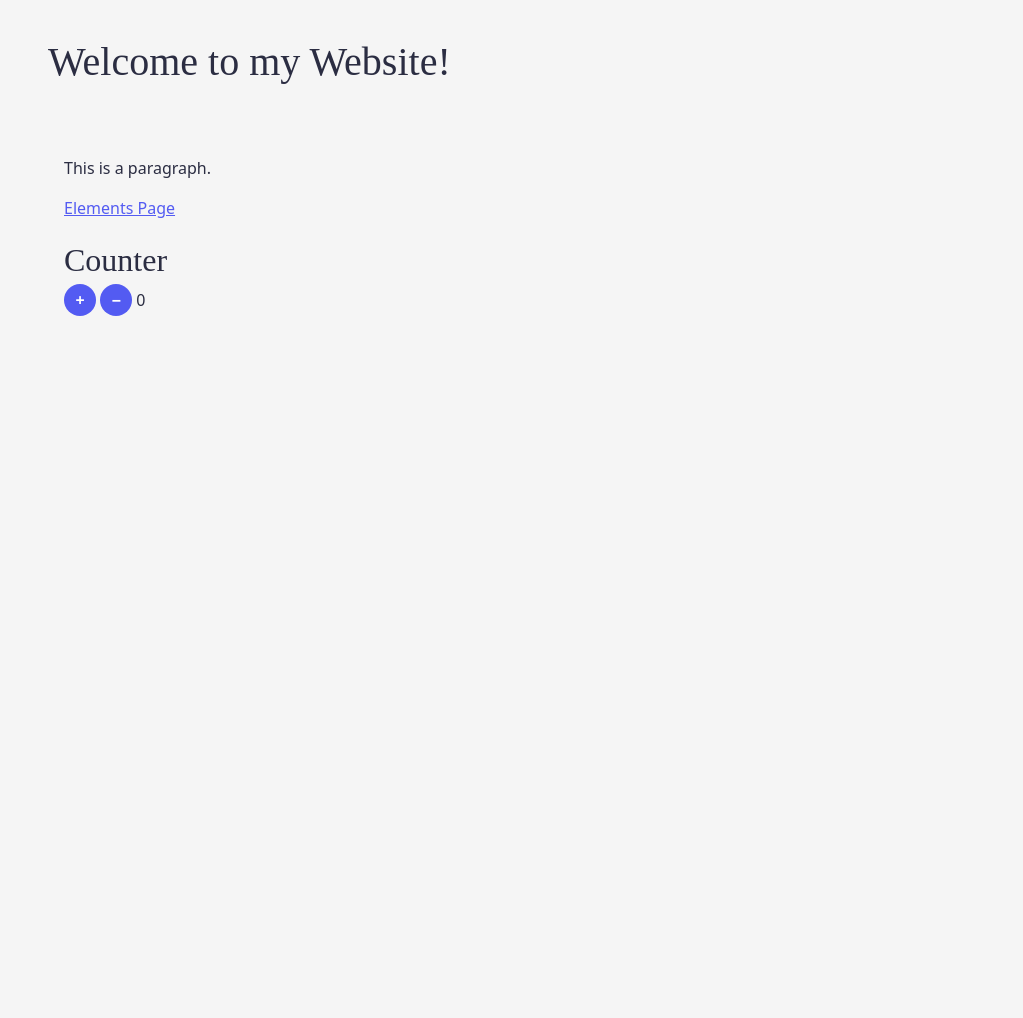
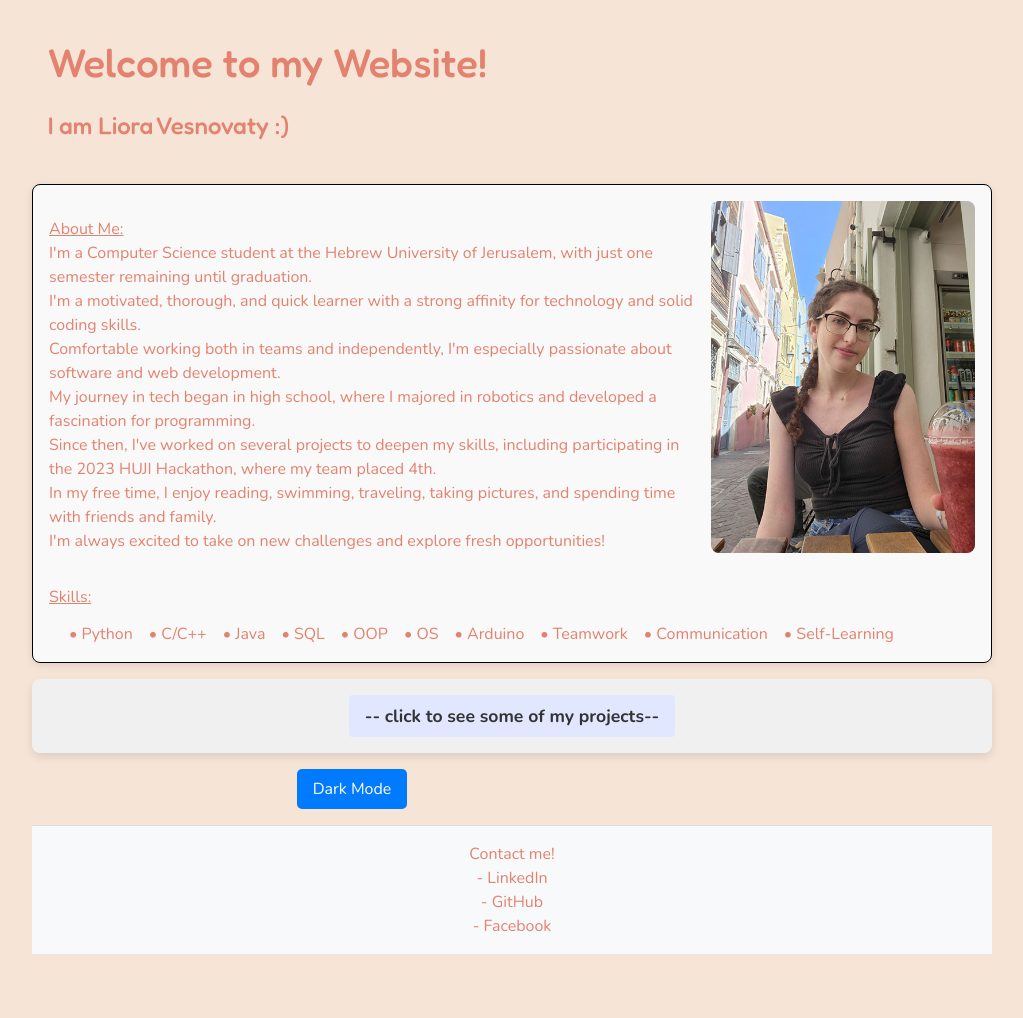
Before and after one commit to lioraVes/Product-Jam-Personal-Website, a website built with Vite: page index.html in a window 1280 px wide. Shown: the whole page, without its empty margins (128-1151 px from the left). Before the commit the page ends 800 px from the top, so only its background shows below. Built offline with nearby package versions, Linux system fonts and the light colour scheme; a web font is replaced by a local one.

Commit message:
started main page

```diff
--- a/index.html
+++ b/index.html
@@ -7,12 +7,71 @@
     <title>My Website</title>
     <link href="/styles/main.css" rel="stylesheet" />
   </head>
+
   <body>
     <header role="banner">
       <h1>Welcome to my Website!</h1>
+      <h3>I am Liora Vesnovaty :)</h3>
     </header>
+    <br>
+    <div class="container">
+
+      <div class="about-me-container">
+        <div class="about-me">
+          <p>
+            <u>About Me:</u><br>
+            I'm a Computer Science student at the Hebrew University of Jerusalem, with just one semester remaining until graduation.<br>
+            I'm a motivated, thorough, and quick learner with a strong affinity for technology and solid coding skills.<br>
+            Comfortable working both in teams and independently, I'm especially passionate about software and web development.<br>
+            My journey in tech began in high school, where I majored in robotics and developed a fascination for programming.<br>
+            Since then, I've worked on several projects to deepen my skills, including participating in the 2023 HUJI Hackathon, where my team placed 4th.<br>
+            In my free time, I enjoy reading, swimming, traveling, taking pictures, and spending time with friends and family. <br>
+            I'm always excited to take on new challenges and explore fresh opportunities!
+            </p>
+        </div>
+        <div class="image-container">
+          <img src="me.jpg" alt="Your Image" />
+        </div>
+      </div>
+
+      <div class="skills">
+        <u>Skills:</u>
+        <ul class="skills-list">
+          <li>• Python</li>
+          <li>• C/C++</li>
+          <li>• Java</li>
+          <li>• SQL</li>
+          <li>• OOP</li>
+          <li>• OS</li>
+          <li>• Arduino</li>
+          <li>• Teamwork</li>
+          <li>• Communication</li>
+          <li>• Self-Learning</li>
+        </ul>
+      </div>
+    </div>
+
+    <div class="projects-container">
+      <a href="/elements.html">-- click to see some of my projects-- </a>
+    </div>
+
+    <div class="dark-mode-container">
+      <button id="dark-mode-toggle">Dark Mode</button>
+  </div>
+
+  <footer>
+      Contact me! <br>
+      - LinkedIn <br>
+      - GitHub <br>
+      - Facebook <br>
+  </footer>
     <main>
-      <p>This is a paragraph.</p>
+
+
+
+
+
+      <!-- <p>This is a paragraph.</p>
       <a href="/elements.html">Elements Page</a>
 
       <div class="counter">
@@ -20,7 +79,7 @@
         <button id="increment" class="counter-button">+</button>
         <button id="decrement" class="counter-button">−</button>
         <span id="count">0</span>
-      </div>
+      </div> -->
     </main>
 
     <script type="module" src="/main.js"></script>
--- a/styles/main.css
+++ b/styles/main.css
@@ -1,19 +1,22 @@
 @import url("reset.css");
 /* This is a custom font from google fonts */
-@import url("https://fonts.googleapis.com/css2?family=Frank+Ruhl+Libre:wght@300..900&display=swap");
+/* @import url("https://fonts.googleapis.com/css2?family=Frank+Ruhl+Libre:wght@300..900&display=swap"); */
+@import url('https://fonts.googleapis.com/css2?family=Bebas+Neue&family=Comfortaa:wght@700&family=Fredoka:wght@300..700&display=swap');
+@import url('https://fonts.googleapis.com/css2?family=Bebas+Neue&family=Comfortaa:wght@700&family=Fredoka:wght@300..700&family=Nunito:ital,wght@0,200..1000;1,200..1000&display=swap');
 
 /* what is :root? https://developer.mozilla.org/en-US/docs/Web/CSS/:root */
 :root {
   /* Define design variables */
-  --color-primary: #2b2d42;
-  --color-secondary: #bfc6d2;
-  --color-background: #f5f5f5;
-  --color-accent: #535bf2;
+  --color-primary: #E3826F;
+  --color-secondary: #A0ACC6;
+  --color-background: #F6E4D7;
+  --color-accent: #E4A9A4
+  ;
 
   --border-radius: 0.5rem;
 
-  --font-titles: "Frank Ruhl Libre", serif;
-  --font-body: system-ui, sans-serif; /* system-ui matches the user's system font */
+  --font-titles: "Fredoka", serif;
+  --font-body:"Nunito", system-ui, sans-serif; /* system-ui matches the user's system font */
 }
 
 body {
@@ -25,6 +28,7 @@ body {
 /* Layout */
 main {
   padding: 2rem;
+  display: flex;
 }
 
 header {
@@ -33,7 +37,8 @@ header {
 
 main,
 header,
-nav {
+nav,
+div,footer {
   max-width: 60rem;
   margin: 0 auto;
 }
@@ -156,3 +161,108 @@ fieldset {
     filter: brightness(80%);
   }
 }
+
+/*******************************************************************************************/
+
+.container {
+
+  border: 0.1rem solid black; /* Border */
+  border-radius: 8px; /* Rounded corners */
+  padding: 1rem; /* Padding inside the div */
+  background-color: #f9f9f9; /* Light background color */
+  box-shadow: 0 2px 8px rgba(0, 0, 0, 0.1); /* Subtle shadow */
+}
+
+.about-me-container {
+  display: flex; /* Flex container for About Me and Image */
+  margin-bottom: 1rem; /* Space below this section */
+}
+
+.image-container {
+  flex: 0 0 auto; /* Prevent the image from growing */
+  margin-left: 1rem;
+}
+
+.image-container img {
+  width: auto; /* Adjust the image width */
+  height: 22rem; /* Maintain aspect ratio */
+  border-radius: 8px; /* Optional: round the image corners */
+}
+
+.about-me {
+  flex: 1; /* Allow this to grow and take remaining space */
+}
+
+/* Additional styles for headers */
+.underline {
+  text-decoration: underline;
+  font-weight: bold; /* Make it bold */
+  color: #2c3e50; /* Darker color for better contrast */
+}
+
+.skills-list {
+  list-style-type: disc; /* Use default bullet style */
+  padding-left: 20px; /* Add padding to the left for bullets */
+  display: flex; /* Use flexbox for inline display */
+  flex-wrap: wrap; /* Allow items to wrap to the next line if needed */
+}
+
+.skills-list li {
+  margin-right: 1rem; /* Space between list items */
+  display: inline; /* Make list items inline */
+}
+
+.projects-container {
+  display: flex;
+  justify-content: center; /* Center the link */
+  padding: 1rem; /* Padding around the container */
+  margin-top: 1rem; /* Add space above the container */
+  background-color: #f0f0f0; /* Light background color */
+  border-radius: 8px; /* Rounded corners */
+  box-shadow: 0 4px 8px rgba(0, 0, 0, 0.1); /* Subtle shadow for depth */
+}
+
+.projects-container a {
+  color: #333; /* Link text color */
+  font-size: 1.1rem; /* Increase font size */
+  font-weight: bold; /* Bold text for emphasis */
+  text-decoration: none; /* Remove underline */
+  padding: 0.5rem 1rem; /* Padding around the link text */
+  border-radius: 4px; /* Rounded corners on the link itself */
+  background-color: #e0e7ff; /* Light blue background for link */
+  transition: background-color 0.3s ease; /* Smooth hover effect */
+}
+
+.projects-container a:hover {
+  background-color: #c7d2fe; /* Darker blue on hover */
+}
+
+body {
+  transition: background-color 0.3s ease, color 0.3s ease; /* Smooth transitions */
+}
+
+.dark-mode-container {
+  text-align: center; /* Center the button */
+  margin: 1rem 0; /* Space around the container */
+}
+
+button {
+  padding: 0.5rem 1rem; /* Padding for the button */
+  font-size: 1rem; /* Font size */
+  cursor: pointer; /* Pointer cursor on hover */
+  border: none; /* Remove default border */
+  border-radius: 5px; /* Rounded corners */
+  background-color: #007bff; /* Bootstrap primary color */
+  color: white; /* White text */
+}
+
+button:hover {
+  background-color: #0056b3; /* Darker blue on hover */
+}
+
+footer {
+  padding: 1rem; /* Space inside footer */
+  background-color: #f8f9fa; /* Light background for footer */
+  text-align: center; /* Centered text */
+  border-top: 1px solid #ddd; /* Top border for separation */
+}
```
Also changed, not shown: me.jpg (added).
